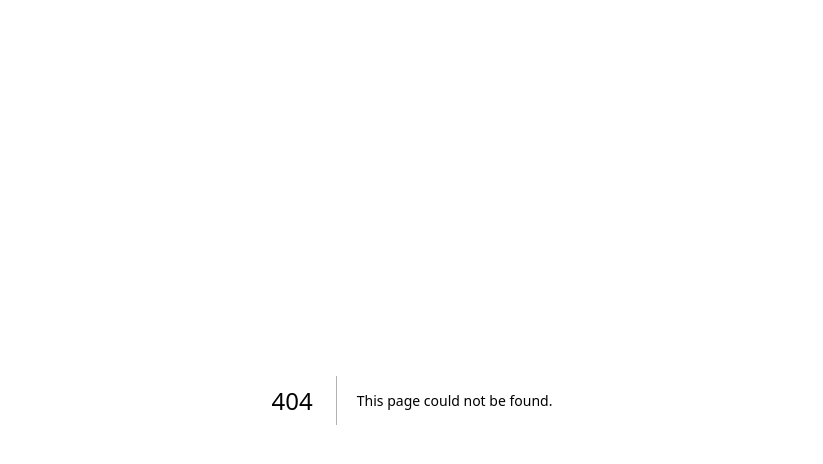
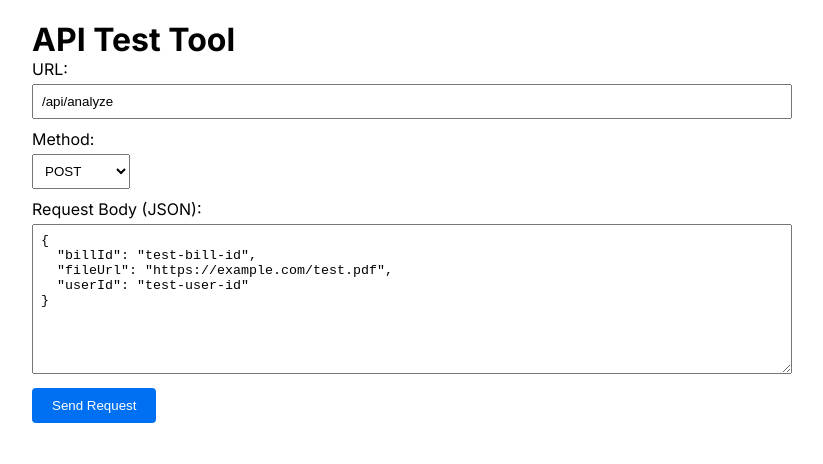
Before and after one commit to btenner84/vlada, a Next.js app: page /api-test in a window 1280 px wide. Before the commit this address had no page. Shown: the top 464 px of the page, without its empty margins (228-1051 px from the left). Built offline with nearby package versions, Linux system fonts and the light colour scheme.

Commit message:
Add explicit route configuration and test tools

```diff
--- /dev/null
+++ b/pages/api-test.js
@@ -0,0 +1,171 @@
+import { useState } from 'react';
+import Head from 'next/head';
+
+export default function ApiTest() {
+  const [result, setResult] = useState(null);
+  const [error, setError] = useState(null);
+  const [loading, setLoading] = useState(false);
+  const [url, setUrl] = useState('/api/analyze');
+  const [method, setMethod] = useState('POST');
+  const [body, setBody] = useState(JSON.stringify({
+    billId: 'test-bill-id',
+    fileUrl: 'https://example.com/test.pdf',
+    userId: 'test-user-id'
+  }, null, 2));
+
+  const handleSubmit = async (e) => {
+    e.preventDefault();
+    setLoading(true);
+    setResult(null);
+    setError(null);
+
+    try {
+      console.log(`Making ${method} request to ${url}`);
+      console.log('Request body:', body);
+
+      const options = {
+        method,
+        headers: {
+          'Content-Type': 'application/json',
+          'Accept': 'application/json',
+        }
+      };
+
+      if (method !== 'GET' && method !== 'HEAD') {
+        options.body = body;
+      }
+
+      const response = await fetch(url, options);
+
+      console.log('Response status:', response.status);
+      console.log('Response status text:', response.statusText);
+
+      // Get response headers
+      const responseHeaders = {};
+      response.headers.forEach((value, key) => {
+        responseHeaders[key] = value;
+      });
+      console.log('Response headers:', responseHeaders);
+
+      // Get response text
+      const responseText = await response.text();
+      console.log('Response text:', responseText);
+
+      // Try to parse as JSON
+      let responseData;
+      try {
+        responseData = JSON.parse(responseText);
+      } catch (e) {
+        console.log('Response is not valid JSON');
+      }
+
+      if (!response.ok) {
+        throw new Error(`API error: ${response.status} ${response.statusText} - ${responseText || 'No response body'}`);
+      }
+
+      setResult({
+        status: response.status,
+        headers: responseHeaders,
+        data: responseData || responseText
+      });
+    } catch (err) {
+      console.error('Request failed:', err);
+      setError(err.message);
+    } finally {
+      setLoading(false);
+    }
+  };
+
+  return (
+    <div style={{ padding: '20px', maxWidth: '800px', margin: '0 auto' }}>
+      <Head>
+        <title>API Test Tool</title>
+      </Head>
+
+      <h1>API Test Tool</h1>
+
+      <form onSubmit={handleSubmit} style={{ marginBottom: '20px' }}>
+        <div style={{ marginBottom: '10px' }}>
+          <label style={{ display: 'block', marginBottom: '5px' }}>URL:</label>
+          <input
+            type="text"
+            value={url}
+            onChange={(e) => setUrl(e.target.value)}
+            style={{ width: '100%', padding: '8px' }}
+          />
+        </div>
+
+        <div style={{ marginBottom: '10px' }}>
+          <label style={{ display: 'block', marginBottom: '5px' }}>Method:</label>
+          <select
+            value={method}
+            onChange={(e) => setMethod(e.target.value)}
+            style={{ padding: '8px' }}
+          >
+            <option value="GET">GET</option>
+            <option value="POST">POST</option>
+            <option value="PUT">PUT</option>
+            <option value="DELETE">DELETE</option>
+            <option value="OPTIONS">OPTIONS</option>
+          </select>
+        </div>
+
+        <div style={{ marginBottom: '10px' }}>
+          <label style={{ display: 'block', marginBottom: '5px' }}>Request Body (JSON):</label>
+          <textarea
+            value={body}
+            onChange={(e) => setBody(e.target.value)}
+            style={{ width: '100%', height: '150px', padding: '8px', fontFamily: 'monospace' }}
+          />
+        </div>
+
+        <button
+          type="submit"
+          disabled={loading}
+          style={{
+            padding: '10px 20px',
+            backgroundColor: '#0070f3',
+            color: 'white',
+            border: 'none',
+            borderRadius: '4px',
+            cursor: loading ? 'not-allowed' : 'pointer',
+            opacity: loading ? 0.7 : 1
+          }}
+        >
+          {loading ? 'Sending...' : 'Send Request'}
+        </button>
+      </form>
+
+      {error && (
+        <div style={{ marginBottom: '20px', padding: '15px', backgroundColor: '#ffebee', border: '1px solid #ffcdd2', borderRadius: '4px' }}>
+          <h3 style={{ margin: '0 0 10px 0', color: '#c62828' }}>Error:</h3>
+          <pre style={{ margin: 0, whiteSpace: 'pre-wrap', wordBreak: 'break-word' }}>{error}</pre>
+        </div>
+      )}
+
+      {result && (
+        <div style={{ padding: '15px', backgroundColor: '#e8f5e9', border: '1px solid #c8e6c9', borderRadius: '4px' }}>
+          <h3 style={{ margin: '0 0 10px 0', color: '#2e7d32' }}>Response:</h3>
+
+          <div style={{ marginBottom: '10px' }}>
+            <strong>Status:</strong> {result.status}
+          </div>
+
+          <div style={{ marginBottom: '10px' }}>
+            <strong>Headers:</strong>
+            <pre style={{ margin: '5px 0 0 0', padding: '10px', backgroundColor: '#f5f5f5', borderRadius: '4px', maxHeight: '150px', overflow: 'auto' }}>
+              {JSON.stringify(result.headers, null, 2)}
+            </pre>
+          </div>
+
+          <div>
+            <strong>Body:</strong>
+            <pre style={{ margin: '5px 0 0 0', padding: '10px', backgroundColor: '#f5f5f5', borderRadius: '4px', maxHeight: '300px', overflow: 'auto' }}>
+              {typeof result.data === 'object' ? JSON.stringify(result.data, null, 2) : result.data}
+            </pre>
+          </div>
+        </div>
+      )}
+    </div>
+  );
+}
--- /dev/null
+++ b/pages/api/echo.js
@@ -0,0 +1,31 @@
+export default function handler(req, res) {
+  console.log('Echo API called with method:', req.method);
+  console.log('Request headers:', JSON.stringify(req.headers));
+  console.log('Request body:', JSON.stringify(req.body));
+  console.log('Request query:', JSON.stringify(req.query));
+
+  // Add CORS headers
+  res.setHeader('Access-Control-Allow-Credentials', true);
+  res.setHeader('Access-Control-Allow-Origin', '*');
+  res.setHeader('Access-Control-Allow-Methods', 'GET,OPTIONS,PATCH,DELETE,POST,PUT');
+  res.setHeader(
+    'Access-Control-Allow-Headers',
+    'X-CSRF-Token, X-Requested-With, Accept, Accept-Version, Content-Length, Content-MD5, Content-Type, Date, X-Api-Version'
+  );
+
+  // Handle preflight request
+  if (req.method === 'OPTIONS') {
+    res.status(200).end();
+    return;
+  }
+
+  // Echo back the request details
+  res.status(200).json({
+    method: req.method,
+    url: req.url,
+    headers: req.headers,
+    body: req.body,
+    query: req.query,
+    timestamp: new Date().toISOString()
+  });
+}
```
Also changed, not shown: vercel.json.
